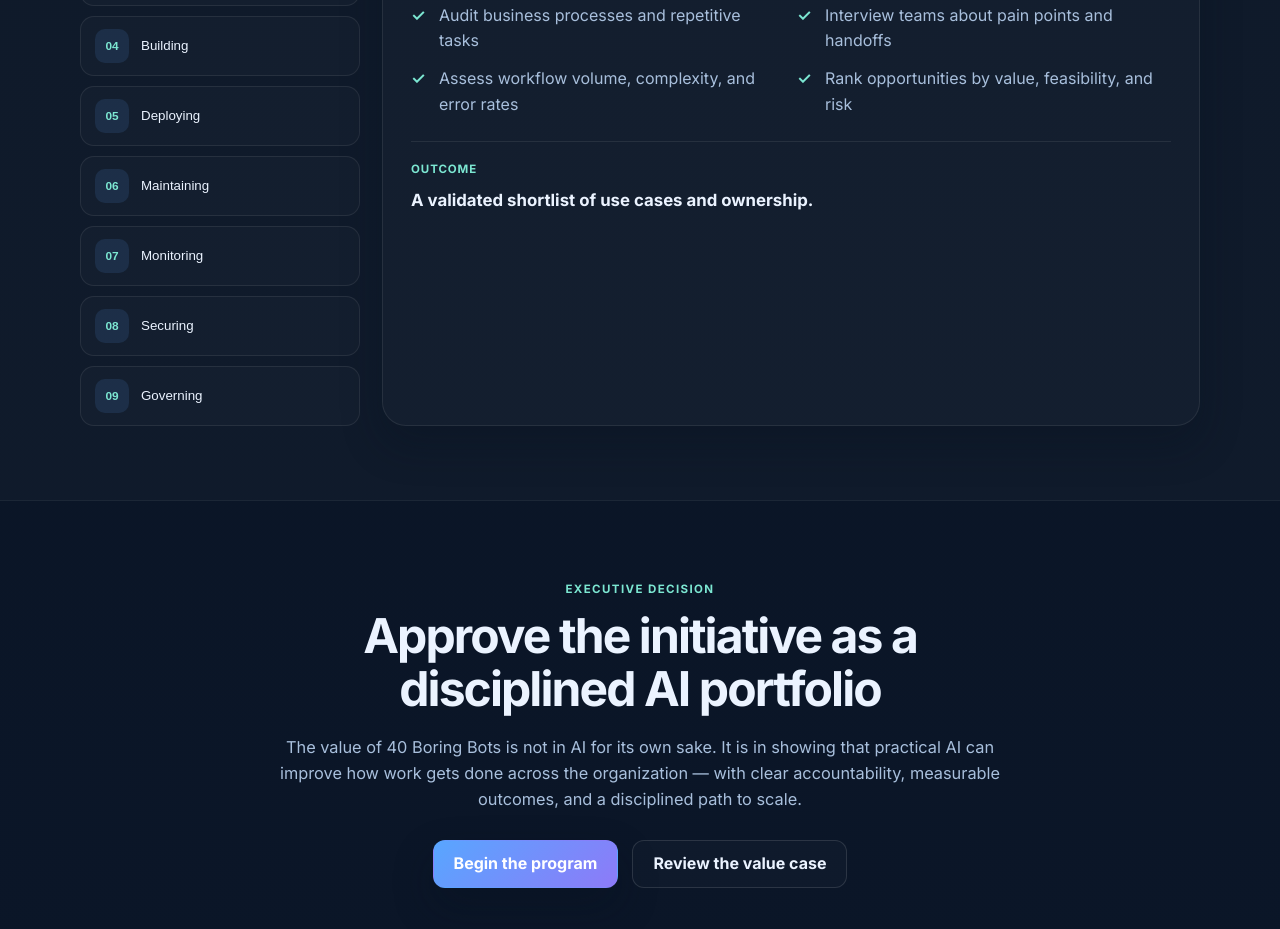
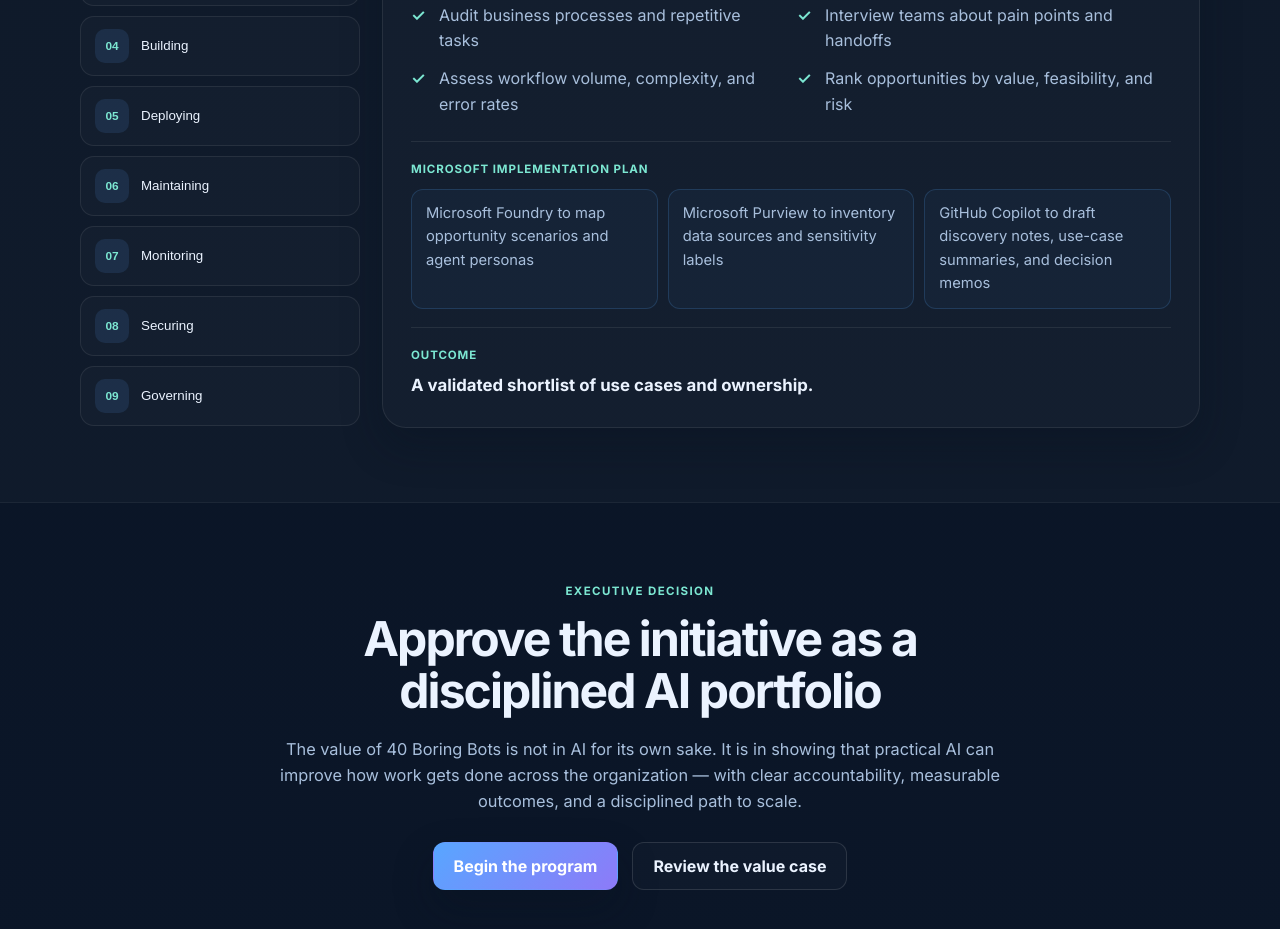
Before and after one commit to ricardo-msft-SE/40bots, a plain HTML site: page index.html in a window 1280 px wide. Shown: the part 4573-5502 px from the top of the page. Drawn offline with Linux system fonts and the light colour scheme.

Commit message:
Add Microsoft implementation plan to deployment phases

```diff
--- a/index.html
+++ b/index.html
@@ -425,6 +425,11 @@
 
               <ul id="stage-checklist" class="stage-checklist" aria-label="Deployment plan checklist"></ul>
 
+              <div class="stage-tools-block">
+                <span>Microsoft implementation plan</span>
+                <ul id="stage-tools" class="stage-tools" aria-label="Microsoft implementation tooling"></ul>
+              </div>
+
               <div class="stage-outcomes">
                 <span>Outcome</span>
                 <strong id="stage-outcome">A validated shortlist of use cases and ownership.</strong>
--- a/script.js
+++ b/script.js
@@ -10,6 +10,11 @@ const deploymentStages = {
       "Interview teams about pain points and handoffs",
       "Assess workflow volume, complexity, and error rates",
       "Rank opportunities by value, feasibility, and risk"
+    ],
+    tools: [
+      "Microsoft Foundry to map opportunity scenarios and agent personas",
+      "Microsoft Purview to inventory data sources and sensitivity labels",
+      "GitHub Copilot to draft discovery notes, use-case summaries, and decision memos"
     ]
   },
   requirements: {
@@ -23,6 +28,11 @@ const deploymentStages = {
       "Document required data sources and permissions",
       "Capture escalation, exception, and approval rules",
       "Set success metrics for speed, quality, and cost"
+    ],
+    tools: [
+      "Microsoft Foundry to define agent instructions, personas, and workflow boundaries",
+      "Microsoft Purview to validate classification, retention, and data-access rules",
+      "GitHub Copilot to generate requirement specs, acceptance criteria, and user stories"
     ]
   },
   planning: {
@@ -36,6 +46,11 @@ const deploymentStages = {
       "Define architecture, integration points, and data flow",
       "Assign delivery owners for design, implementation, and support",
       "Establish review gates for quality and risk"
+    ],
+    tools: [
+      "Microsoft Foundry to design agent architecture and deployment patterns",
+      "Microsoft Purview to review compliance, sensitivity, and governance requirements",
+      "GitHub Copilot to create implementation backlog, issue tracking notes, and release plans"
     ]
   },
   building: {
@@ -49,6 +64,11 @@ const deploymentStages = {
       "Connect to approved data sources and tools",
       "Define fallback responses and human handoff paths",
       "Test prompt quality, citations, and reliability"
+    ],
+    tools: [
+      "Microsoft Foundry to build and iterate agent prompts, tools, and retrieval patterns",
+      "Microsoft Purview to enforce data handling rules and detect sensitive content flows",
+      "GitHub Copilot to accelerate code generation, unit tests, and documentation across the build"
     ]
   },
   deploying: {
@@ -62,6 +82,11 @@ const deploymentStages = {
       "Verify access control, permissions, and routing",
       "Train users on workflows and escalation behavior",
       "Expand progressively based on actual performance"
+    ],
+    tools: [
+      "Microsoft Foundry to stage, test, and deploy approved agent experiences",
+      "Microsoft Purview to validate policy enforcement and audit readiness before rollout",
+      "GitHub Copilot to support release checklists, runbooks, and deployment documentation"
     ]
   },
   maintaining: {
@@ -75,6 +100,11 @@ const deploymentStages = {
       "Refresh prompts, templates, and knowledge sources",
       "Fix defects and edge cases as they appear",
       "Retire or redesign weak performing workflows"
+    ],
+    tools: [
+      "Microsoft Foundry to refine prompt, retrieval, and orchestration logic over time",
+      "Microsoft Purview to monitor policy drift and classify new data states",
+      "GitHub Copilot to propose code changes, patch notes, and maintenance documentation"
     ]
   },
   monitoring: {
@@ -88,6 +118,11 @@ const deploymentStages = {
       "Capture failure modes and low-confidence responses",
       "Alert on risk signals and unusual behavior",
       "Correlate performance with business outcomes"
+    ],
+    tools: [
+      "Microsoft Foundry to evaluate agent performance, prompt quality, and output consistency",
+      "Microsoft Purview to review data-access patterns and policy exceptions over time",
+      "GitHub Copilot to summarize incidents, draft remediation notes, and support issue triage"
     ]
   },
   securing: {
@@ -101,6 +136,11 @@ const deploymentStages = {
       "Protect secrets, tokens, and system identities",
       "Validate prompts and output against policy constraints",
       "Implement safe fallbacks and approval checkpoints"
+    ],
+    tools: [
+      "Microsoft Foundry to enforce safe agent behaviors and approval flows",
+      "Microsoft Purview to classify sensitive data, monitor DLP, and assess governance controls",
+      "GitHub Copilot to generate security checklists, guardrail notes, and code review prompts"
     ]
   },
   governing: {
@@ -114,6 +154,11 @@ const deploymentStages = {
       "Set policy standards for quality, privacy, and risk",
       "Track ROI and business value by use case",
       "Establish a portfolio management model for future expansion"
+    ],
+    tools: [
+      "Microsoft Foundry to manage agent lifecycle, deployment standards, and scorecards",
+      "Microsoft Purview to maintain governance posture, policy oversight, and compliance reporting",
+      "GitHub Copilot to draft governance docs, templates, and operating procedures for the portfolio"
     ]
   }
 };
@@ -131,6 +176,7 @@ document.addEventListener("DOMContentLoaded", () => {
   const stageTitle = document.getElementById("stage-title");
   const stageSummary = document.getElementById("stage-summary");
   const stageChecklist = document.getElementById("stage-checklist");
+  const stageTools = document.getElementById("stage-tools");
   const stageOutcome = document.getElementById("stage-outcome");
 
   function renderStage(stageKey) {
@@ -149,6 +195,7 @@ document.addEventListener("DOMContentLoaded", () => {
     stageSummary.textContent = stage.summary;
     stageOutcome.textContent = stage.outcome;
     stageChecklist.innerHTML = stage.checklist.map((item) => `<li>${item}</li>`).join("");
+    stageTools.innerHTML = stage.tools.map((tool) => `<li>${tool}</li>`).join("");
   }
 
   stageButtons.forEach((button) => {
--- a/styles.css
+++ b/styles.css
@@ -531,6 +531,41 @@ p {
   font-weight: 800;
 }
 
+.stage-tools-block {
+  display: flex;
+  flex-direction: column;
+  gap: 10px;
+  margin-bottom: 18px;
+  padding-top: 18px;
+  border-top: 1px solid rgba(255, 255, 255, 0.08);
+}
+
+.stage-tools-block span {
+  font-size: 0.72rem;
+  text-transform: uppercase;
+  letter-spacing: 0.08em;
+  color: var(--secondary);
+  font-weight: 700;
+}
+
+.stage-tools {
+  list-style: none;
+  margin: 0;
+  padding: 0;
+  display: grid;
+  grid-template-columns: repeat(3, minmax(180px, 1fr));
+  gap: 10px;
+}
+
+.stage-tools li {
+  padding: 12px 14px;
+  border-radius: 12px;
+  border: 1px solid rgba(88, 166, 255, 0.18);
+  background: rgba(88, 166, 255, 0.04);
+  color: var(--muted);
+  font-size: 0.92rem;
+}
+
 .stage-outcomes {
   display: flex;
   flex-direction: column;
```
